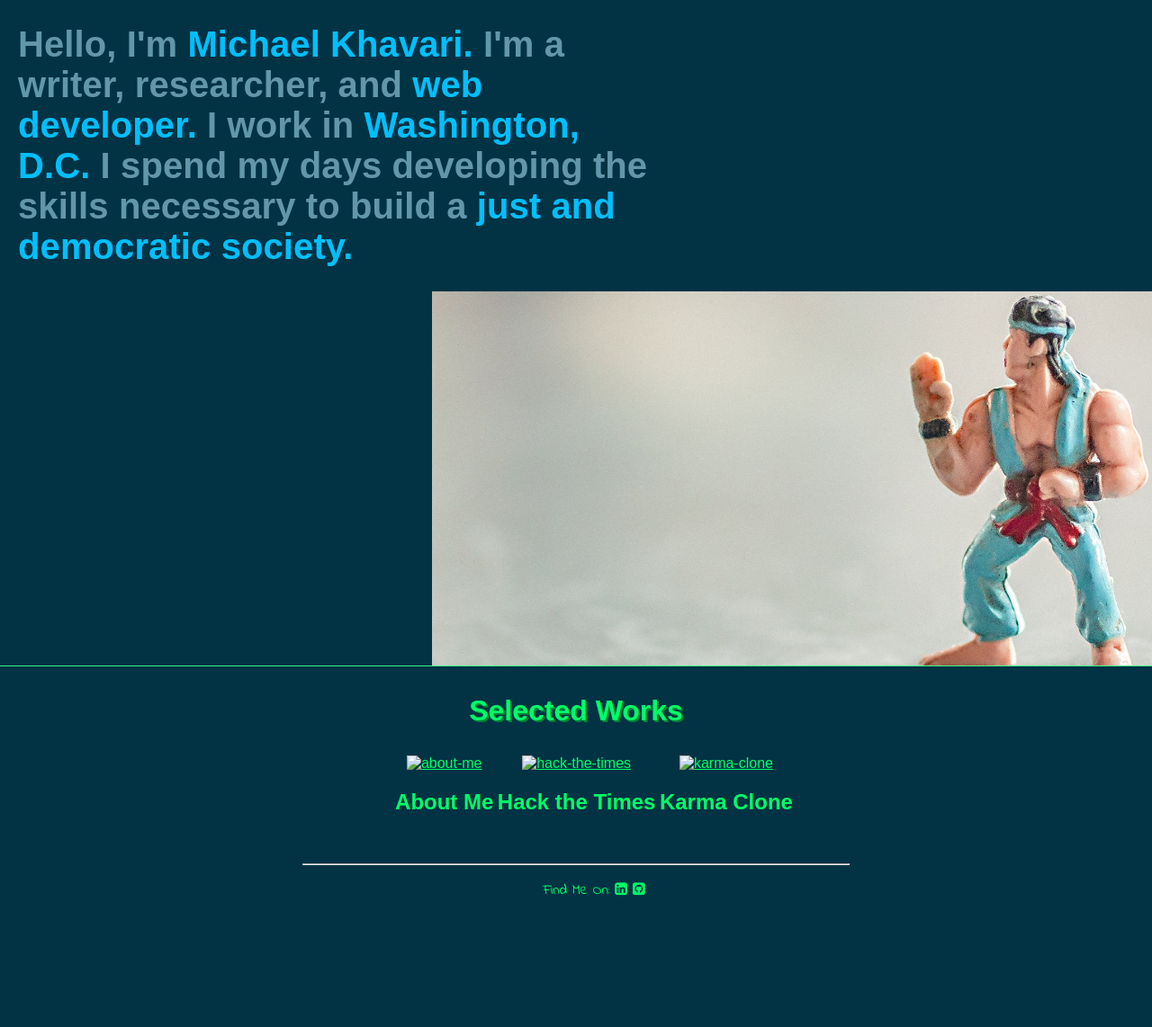
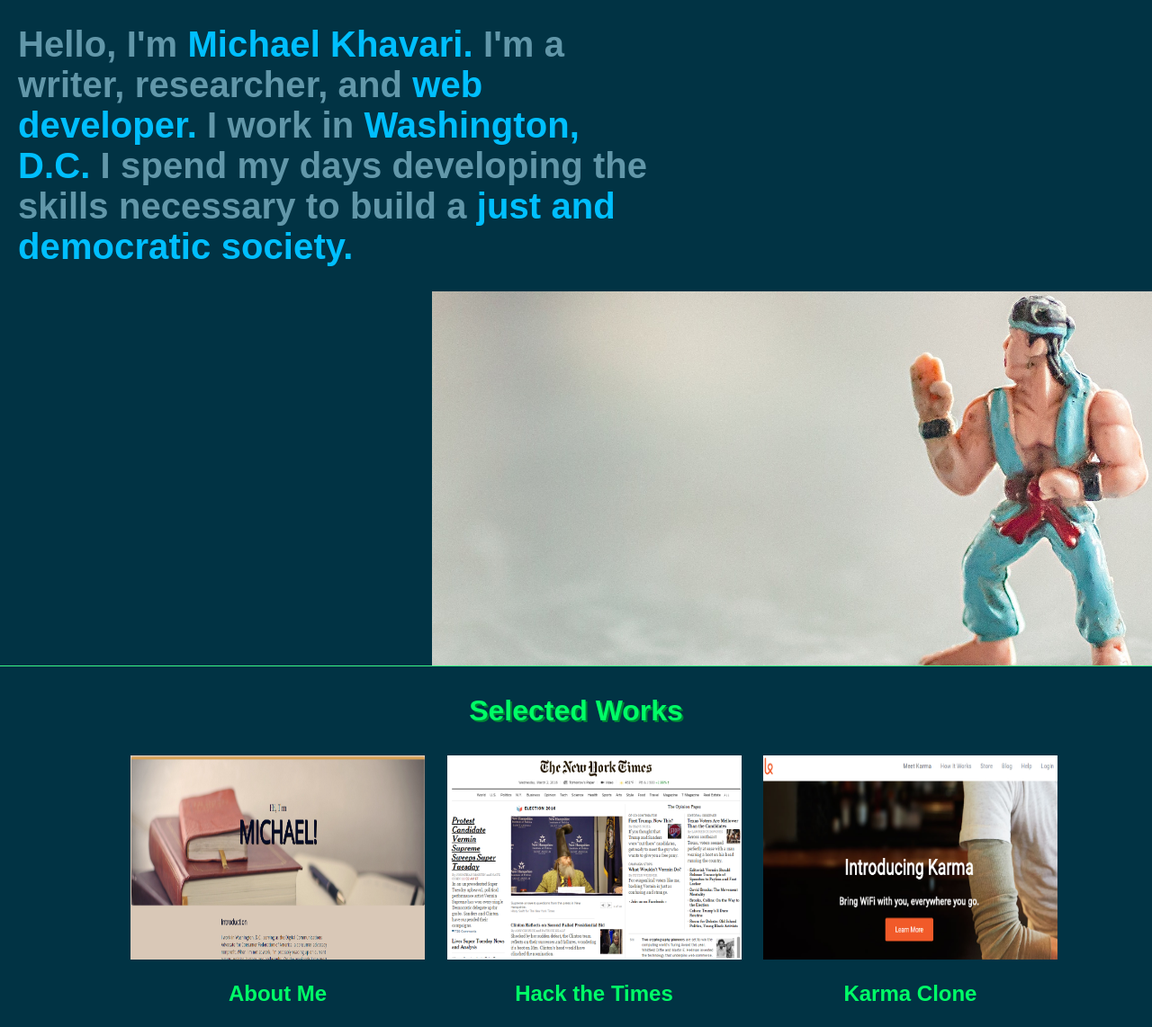
Before and after one commit to mkhavari/michael-khavari-portfolio, a plain HTML site: page index.html in a window 1280 px wide. Shown: the top 1142 px of the page at 90% size. Before the commit the page ends 1018 px from the top, so only its background shows below. Drawn offline with Linux system fonts and the light colour scheme; the site is published under a folder, as on GitHub Pages, so addresses that start at the root find nothing; a web font is replaced by a local one.

Commit message:
image fix

```diff
--- a/index.html
+++ b/index.html
@@ -22,7 +22,7 @@
 		<ul>
 			<li class="screencaps">
 				<div class="picture">
-					<a href="http://codepen.io/mkhavari/pen/zrVQWL"><img width="327" height="227" src="/images/about-me-screencap.png" alt="about-me"></a>
+					<a href="http://codepen.io/mkhavari/pen/zrVQWL"><img width="327" height="227" src="./images/about-me-screencap.png" alt="about-me"></a>
 				</div>
 				<div class="caption">
 					<h2>About Me</h2>
@@ -30,7 +30,7 @@
 			</li>
 			<li class="screencaps">
 				<div class="picture">
-					<a href="http://prntscr.com/a9yqu8"><img width="327" height="227" src="/images/hack-the-times-screencap.png" alt="hack-the-times"></a>
+					<a href="http://prntscr.com/a9yqu8"><img width="327" height="227" src="./images/hack-the-times-screencap.png" alt="hack-the-times"></a>
 				</div>
 				<div class="caption">
 					<h2>Hack the Times</h2>
@@ -38,7 +38,7 @@
 			</li>
 			<li class="screencaps">
 				<div class="picture">
-					<a href="https://mkhavari.github.io/fewd_landing_page_clone/"><img width="327" height="227" src="/images/karma-clone-screencap.png" alt="karma-clone"></a>
+					<a href="https://mkhavari.github.io/fewd_landing_page_clone/"><img width="327" height="227" src="./images/karma-clone-screencap.png" alt="karma-clone"></a>
 				</div>
 				<div class="caption">
 					<h2>Karma Clone</h2>
```
